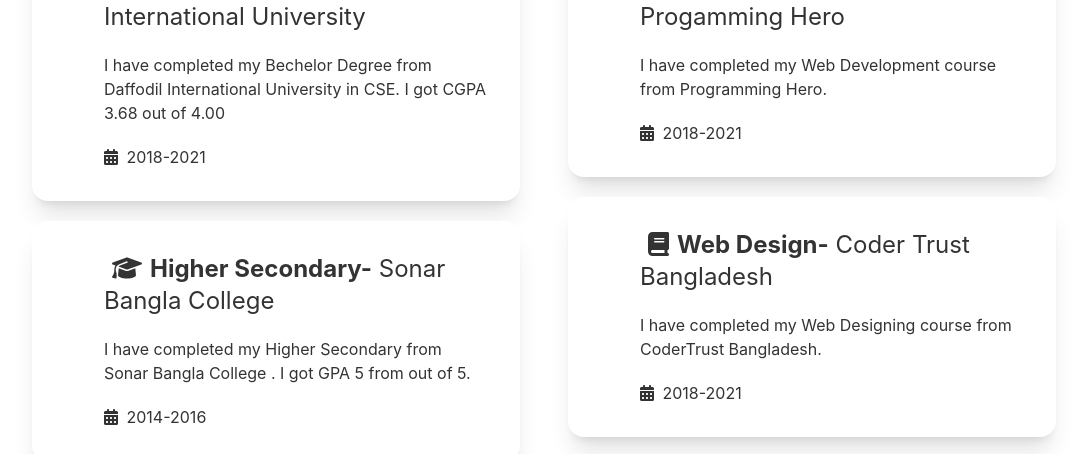
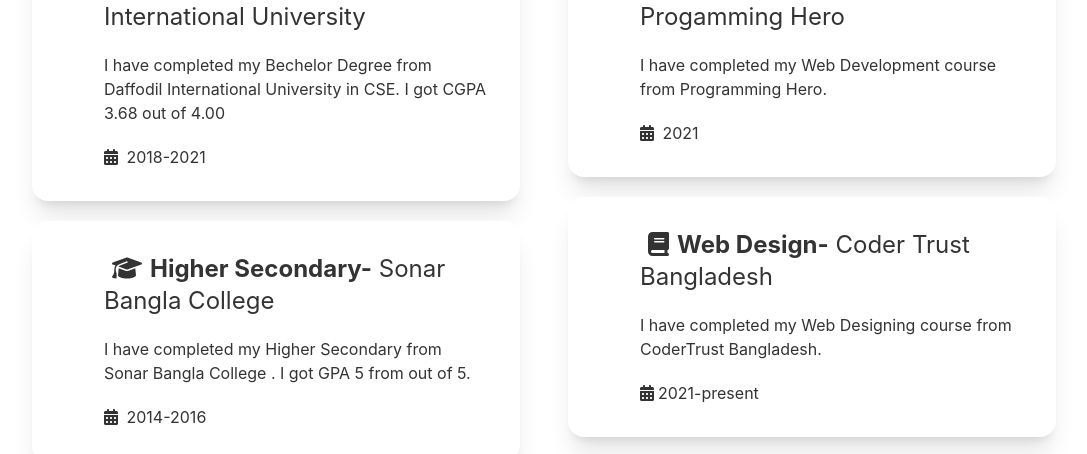
Before and after one commit to Mostafizur10681/my-protfolio, a React (Create React App) app: page /about in a window 1280 px wide. Shown: the part 1171-1625 px from the top of the page, without its empty margins (96-1183 px from the left). Built offline with nearby package versions, Linux system fonts and the light colour scheme.

Commit message:
updated year

```diff
--- a/src/components/Pages/About/Education.js
+++ b/src/components/Pages/About/Education.js
@@ -35,7 +35,7 @@ const Education = () => {
                             <h2 className='text-2xl pl-10'><FontAwesomeIcon className=' text-2xl pl-2 mr-2' icon={faBook}></FontAwesomeIcon><span className='font-bold'>Web Development Course -</span> <span>Progamming Hero</span></h2>
                             <p className='pl-10 py-3'>I have completed my Web Development course from Programming Hero.
                             </p>
-                            <p className='pl-10'><FontAwesomeIcon className='mr-1' icon={faCalendarDays}></FontAwesomeIcon> 2018-2021</p>
+                            <p className='pl-10'><FontAwesomeIcon className='mr-1' icon={faCalendarDays}></FontAwesomeIcon> 2021</p>
                         </div>
                     </div>
 
@@ -44,7 +44,7 @@ const Education = () => {
                             <h2 className='text-2xl pl-10'><FontAwesomeIcon className=' text-2xl pl-2 mr-2' icon={faBook}></FontAwesomeIcon><span className='font-bold'>Web Design-</span> <span>Coder Trust Bangladesh</span></h2>
                             <p className='pl-10 py-3'>I have completed my Web Designing course from CoderTrust Bangladesh.
                             </p>
-                            <p className='pl-10'><FontAwesomeIcon className='mr-1' icon={faCalendarDays}></FontAwesomeIcon> 2018-2021</p>
+                            <p className='pl-10'><FontAwesomeIcon className='mr-1' icon={faCalendarDays}></FontAwesomeIcon>2021-present</p>
 
                         </div>
                     </div>
--- a/src/components/Pages/Home/Banner.js
+++ b/src/components/Pages/Home/Banner.js
@@ -22,7 +22,7 @@ const Banner = () => {
                     <h1 class="lg:text-5xl text-3xl  font-bold text-white">I'm A <span className='text-primary word'>MERN Stack Developer</span></h1>
                     <p class="py-6 text-white">This is Md. Mostafizur Rahman. I'm MERN stack developer. I'm expertise in HTML, CSS, Bootstrap, Tailwind CSS,
                         JavaScript, MongoDB, ExpressJS, ReactJS, Node JS. I also know about some tools like Firbase, Heroku, Netlify, Github etc  I'm  a skilled person.
-                        I'm also dedicated and good learner.
+                        I'm also dedicated and good learner
                     </p>
                     <Link to='/about'><button class="btn btn-active btn-primary mr-5 rounded-full text-white"><FontAwesomeIcon className='mr-2' icon={faUser}></FontAwesomeIcon>More About Me</button></Link>
                     <Link to='/protfolio'><button class="btn btn-outline btn-primary rounded-full text-white"><FontAwesomeIcon className='mr-2' icon={faBox}></FontAwesomeIcon>Protfolio</button></Link>
```
